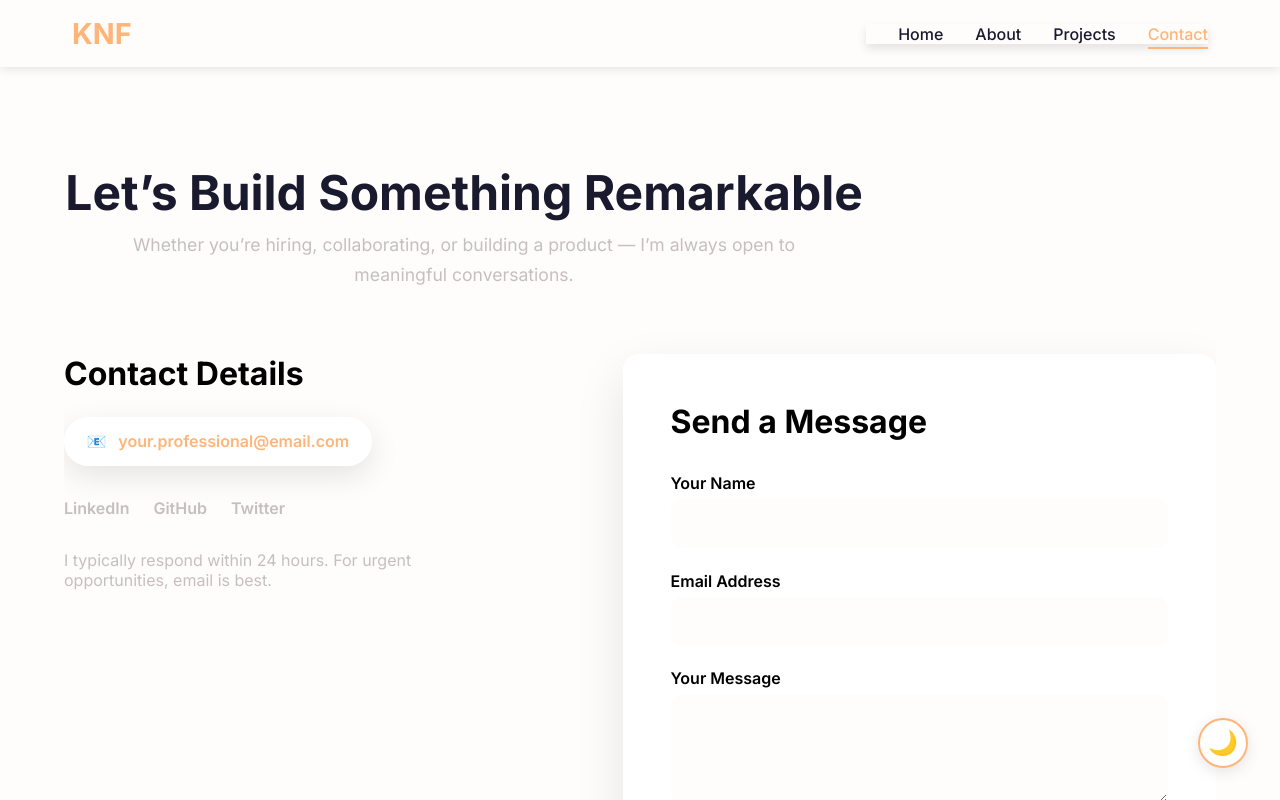
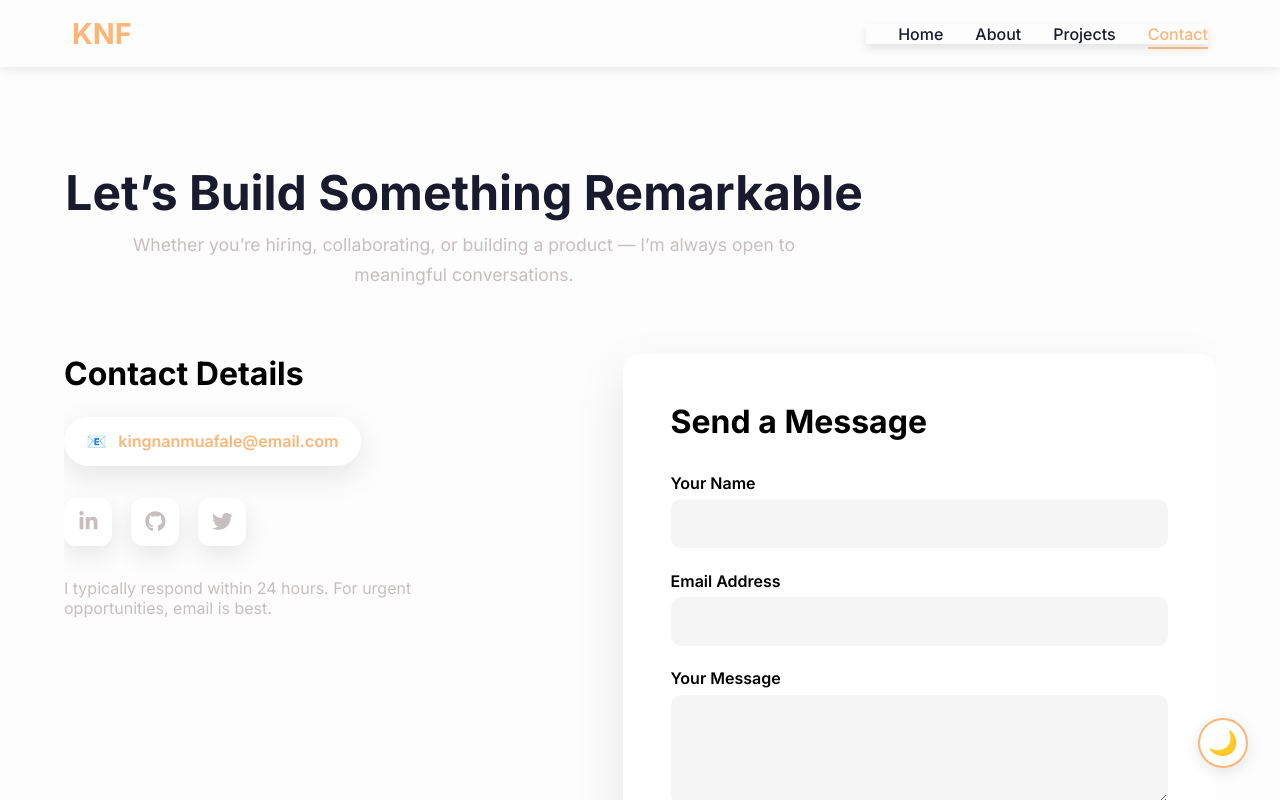
Before and after one commit to Fale1278/My_Folio, a React (Vite) app: page /contact in a window 1280 px wide. Shown: the top 800 px of the page. Built offline with nearby package versions, Linux system fonts and the light colour scheme.

Commit message:
Updated contact

```diff
--- a/package.json
+++ b/package.json
@@ -13,6 +13,7 @@
     "framer-motion": "^12.23.26",
     "react": "^19.2.0",
     "react-dom": "^19.2.0",
+    "react-icons": "^5.5.0",
     "react-router-dom": "^7.10.1"
   },
   "devDependencies": {
--- a/src/pages/ContactPage.jsx
+++ b/src/pages/ContactPage.jsx
@@ -1,12 +1,14 @@
 import React from 'react';
 import { motion } from 'framer-motion';
+import { FaGithub, FaLinkedinIn, FaTwitter } from 'react-icons/fa';
+
 import '../styles/Contact.css';
 
 const ContactPage = () => {
   const contactInfo = {
-    email: 'your.professional@email.com',
-    github: 'https://github.com/YourUsername',
-    linkedin: 'https://linkedin.com/in/YourUsername',
+    email: 'kingnanmuafale@email.com',
+    github: 'https://github.com/Fale1278',
+    linkedin: '',
     twitter: 'https://twitter.com/YourHandle',
   };
 
@@ -43,16 +45,37 @@ const ContactPage = () => {
           </a>
 
           <div className="social-links">
-            <a href={contactInfo.linkedin} target="_blank" rel="noreferrer">
-              LinkedIn
+            <a
+              href={contactInfo.linkedin}
+              target="_blank"
+              rel="noreferrer"
+              aria-label="LinkedIn Profile"
+              className="social-icon linkedin"
+            >
+              <FaLinkedinIn />
             </a>
-            <a href={contactInfo.github} target="_blank" rel="noreferrer">
-              GitHub
+
+            <a
+              href={contactInfo.github}
+              target="_blank"
+              rel="noreferrer"
+              aria-label="GitHub Profile"
+              className="social-icon github"
+            >
+              <FaGithub />
             </a>
-            <a href={contactInfo.twitter} target="_blank" rel="noreferrer">
-              Twitter
+
+            <a
+              href={contactInfo.twitter}
+              target="_blank"
+              rel="noreferrer"
+              aria-label="Twitter Profile"
+              className="social-icon twitter"
+            >
+              <FaTwitter />
             </a>
           </div>
+
 
           <p className="contact-note">
             I typically respond within 24 hours. For urgent opportunities, email is best.
--- a/src/styles/Contact.css
+++ b/src/styles/Contact.css
@@ -118,7 +118,7 @@
   padding: 1rem;
   border-radius: 10px;
   border: 1px solid transparent;
-  background: var(--color-background-main);
+  background: rgb(245, 245, 245);
   color: var(--color-text-primary);
   transition: border 0.3s ease, box-shadow 0.3s ease;
 }
@@ -157,6 +157,57 @@
   text-align: center;
 }
 
+.social-links {
+  display: flex;
+  gap: 1.2rem;
+}
+
+/* ICON BUTTONS */
+.social-icon {
+  width: 48px;
+  height: 48px;
+  display: inline-flex;
+  align-items: center;
+  justify-content: center;
+  border-radius: 12px;
+  background: var(--color-background-card);
+  color: var(--color-text-primary);
+  font-size: 1.3rem;
+  box-shadow: 0 8px 25px var(--color-shadow-light);
+  transition:
+    transform 0.3s ease,
+    background 0.3s ease,
+    color 0.3s ease,
+    box-shadow 0.3s ease;
+}
+
+/* Hover lift */
+.social-icon:hover {
+  transform: translateY(-4px) scale(1.05);
+  box-shadow: 0 14px 40px var(--color-shadow-light);
+  color: var(--color-background-card);
+}
+
+/* Brand accents (subtle, not loud) */
+.social-icon.linkedin:hover {
+  background: #0a66c2;
+}
+
+.social-icon.github:hover {
+  background: #111;
+}
+
+.social-icon.twitter:hover {
+  background: #1da1f2;
+}
+
+/* Focus accessibility */
+.social-icon:focus-visible {
+  outline: 3px solid var(--color-accent);
+  outline-offset: 4px;
+}
+
+
 /* RESPONSIVE */
 @media (max-width: 900px) {
   .contact-layout {
--- a/src/styles/Variables.css
+++ b/src/styles/Variables.css
@@ -8,7 +8,7 @@
 :root {
   --color-text-primary: #1a1a2e;     /* Dark text */
   --color-text-secondary: #c7bfbf;   /* Gray text */
-  --color-background-main: #fffcfc;  /* Very light background */
+  --color-background-main: #fdfdfd;  /* Very light background */
   --color-background-card: #ffffff;  /* Card background */
   --color-accent: #ffb578;           /* Signature Accent Color */
   --color-shadow-light: rgba(0, 0, 0, 0.1);
```
Also changed, not shown: 1 other file (tests, documents, lock files or other folders).
